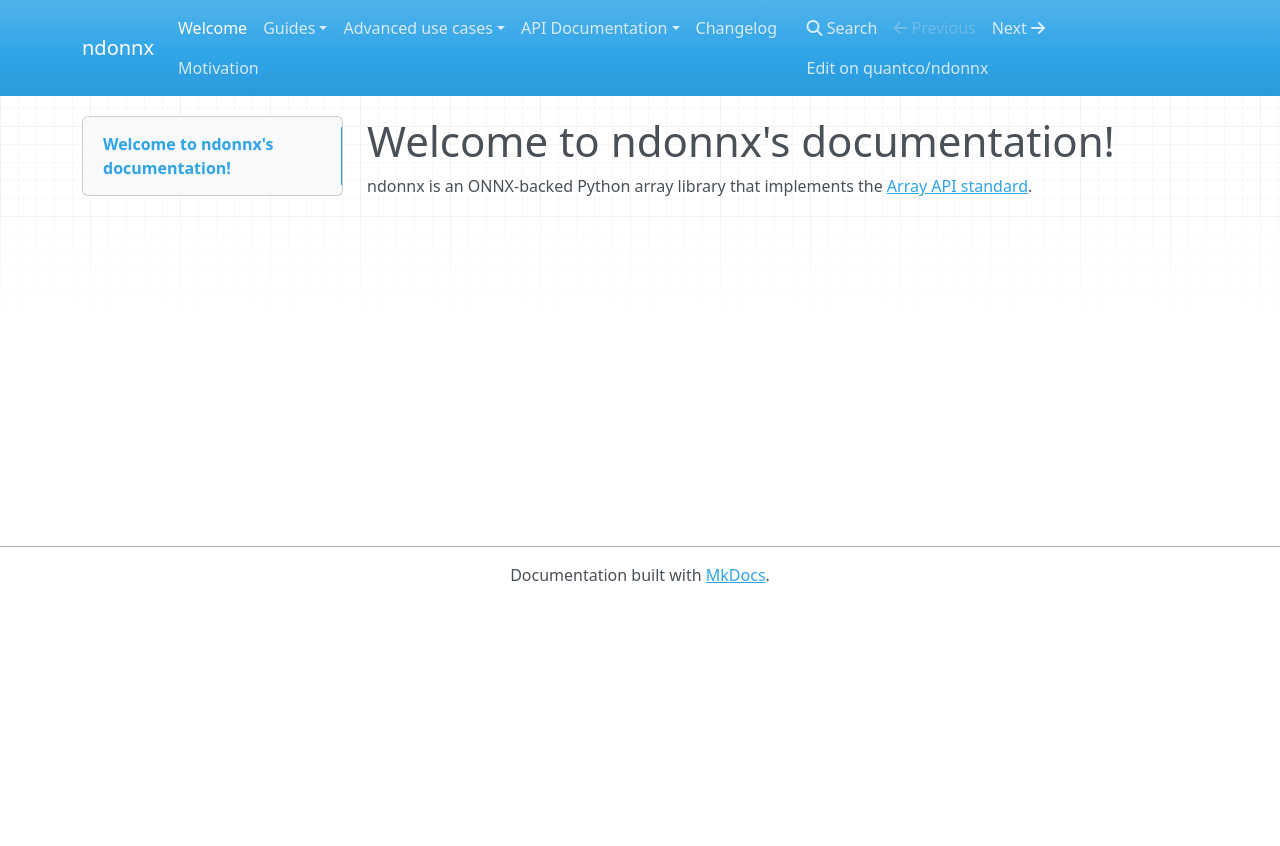
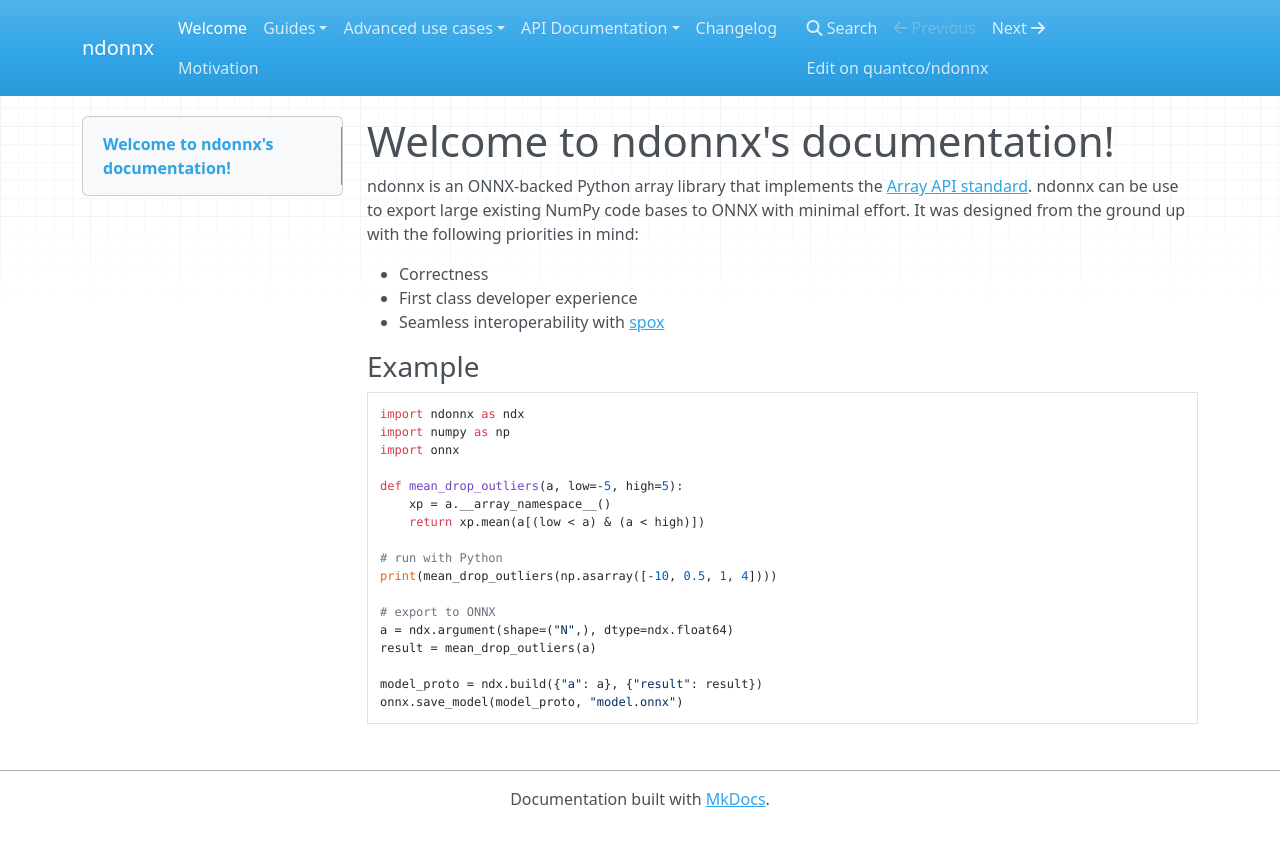
Before and after one commit to Quantco/ndonnx, an MkDocs documentation site: the page built from docs/index.md, in a window 1280 px wide. Shown: the top 846 px of the page. Built offline with MkDocs 1.6.1, drawn with Linux system fonts in a browser that asks for light colours; nearby versions of some CDN libraries.

Commit message:
Remove model conversion page

````diff
--- a/docs/index.md
+++ b/docs/index.md
@@ -2,3 +2,31 @@
 
 ndonnx is an ONNX-backed Python array library that implements the [Array
 API standard](https://data-apis.org/array-api/latest/).
+ndonnx can be use to export large existing NumPy code bases to ONNX with minimal effort.
+It was designed from the ground up with the following priorities in mind:
+
+- Correctness
+- First class developer experience
+- Seamless interoperability with [spox](https://spox.readthedocs.io/en/latest/index.html)
+
+### Example
+
+```python
+import ndonnx as ndx
+import numpy as np
+import onnx
+
+def mean_drop_outliers(a, low=-5, high=5):
+    xp = a.__array_namespace__()
+    return xp.mean(a[(low < a) & (a < high)])
+
+# run with Python
+print(mean_drop_outliers(np.asarray([-10, 0.5, 1, 4])))
+
+# export to ONNX
+a = ndx.argument(shape=("N",), dtype=ndx.float64)
+result = mean_drop_outliers(a)
+
+model_proto = ndx.build({"a": a}, {"result": result})
+onnx.save_model(model_proto, "model.onnx")
+```
````
Also changed, not shown: docs/modelconversion.md (deleted, +0 -129 lines), 1 other file.
